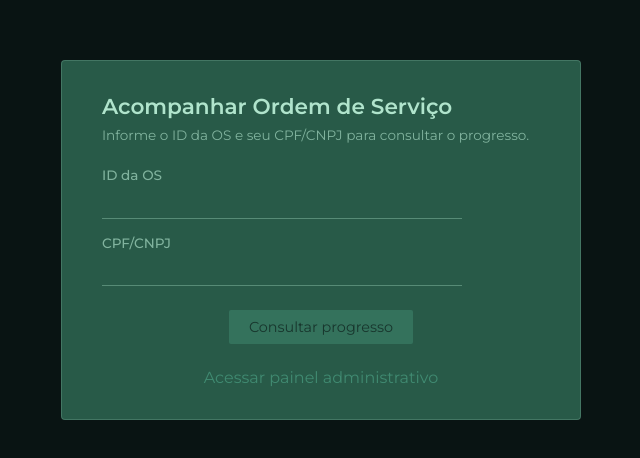
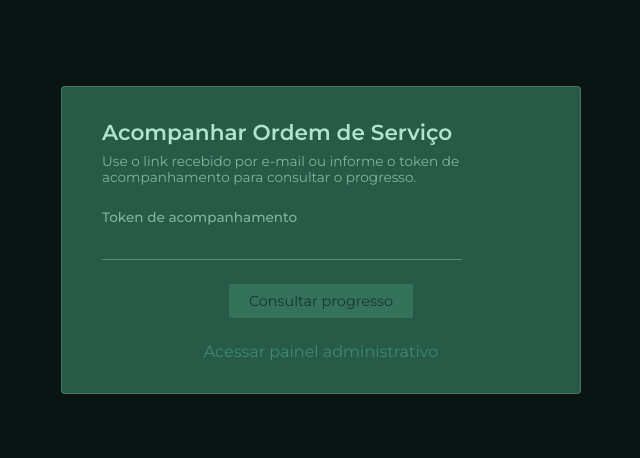
Before and after one commit to Software-Architecture-Group-7-FIAP/auto-shop-system, an Angular app in the folder frontend/: page /track-service-order in a window 1280 px wide. Shown: the part 160-618 px from the top of the page, without its empty margins (319-959 px from the left). Built offline with nearby package versions, Linux system fonts and the light colour scheme.

Commit message:
fix: use token-based service order tracking

```diff
--- a/frontend/src/app/component/service-order-tracking/service-order-tracking.component.html
+++ b/frontend/src/app/component/service-order-tracking/service-order-tracking.component.html
@@ -1,27 +1,17 @@
 <div class="tracking-page">
   <div class="tracking-card">
     <h1>Acompanhar Ordem de Serviço</h1>
-    <p>Informe o ID da OS e seu CPF/CNPJ para consultar o progresso.</p>
+    <p>Use o link recebido por e-mail ou informe o token de acompanhamento para consultar o progresso.</p>
 
     <form #trackingForm="ngForm" (ngSubmit)="track()">
       <div class="field-list">
         <div class="field-name">
-          <span>ID da OS</span>
-          <input
-            class="text-input big-input"
-            type="number"
-            name="serviceOrderId"
-            [(ngModel)]="serviceOrderId"
-            required
-          />
-        </div>
-        <div class="field-name">
-          <span>CPF/CNPJ</span>
+          <span>Token de acompanhamento</span>
           <input
             class="text-input big-input"
             type="text"
-            name="document"
-            [(ngModel)]="document"
+            name="token"
+            [(ngModel)]="token"
             required
           />
         </div>
--- a/frontend/src/app/component/service-order-tracking/service-order-tracking.component.ts
+++ b/frontend/src/app/component/service-order-tracking/service-order-tracking.component.ts
@@ -9,8 +9,7 @@ import { ServiceOrderService } from '../../service/service-order.service';
   styleUrls: ['./service-order-tracking.component.css'],
 })
 export class ServiceOrderTrackingComponent implements OnInit {
-  serviceOrderId = '';
-  document = '';
+  token = '';
   serviceOrder: ServiceOrderPublic | null = null;
   isLoading = false;
   message = '';
@@ -21,24 +20,24 @@ export class ServiceOrderTrackingComponent implements OnInit {
   ) {}
 
   ngOnInit(): void {
-    const id = this.route.snapshot.queryParamMap.get('serviceOrderId');
-    if (id) {
-      this.serviceOrderId = id;
+    const token = this.route.snapshot.queryParamMap.get('token');
+    if (token) {
+      this.token = token;
+      this.track();
     }
   }
 
   track(): void {
-    const id = Number(this.serviceOrderId);
-    const document = this.document.trim();
-    if (!Number.isInteger(id) || id <= 0 || !document) {
-      this.message = 'Informe ID da OS e CPF/CNPJ.';
+    const token = this.token.trim();
+    if (!token) {
+      this.message = 'Informe o token de acompanhamento.';
       this.serviceOrder = null;
       return;
     }
 
     this.isLoading = true;
     this.message = '';
-    this.serviceOrderService.trackPublic(id, document).subscribe({
+    this.serviceOrderService.trackPublic(token).subscribe({
       next: (serviceOrder) => {
         this.serviceOrder = serviceOrder;
       },
@@ -47,7 +46,7 @@ export class ServiceOrderTrackingComponent implements OnInit {
       },
       error: () => {
         this.serviceOrder = null;
-        this.message = 'OS não encontrada para este documento.';
+        this.message = 'Link de acompanhamento inválido.';
         this.isLoading = false;
       },
     });
--- a/frontend/src/app/service/service-order.service.ts
+++ b/frontend/src/app/service/service-order.service.ts
@@ -54,10 +54,9 @@ export class ServiceOrderService {
     return this.http.post<MessageResponse>(`${this.url}/${id}/send-email`, {}, this.httpOptions);
   }
 
-  trackPublic(id: number, document: string): Observable<ServiceOrderPublic> {
-    const encodedDocument = encodeURIComponent(document);
+  trackPublic(token: string): Observable<ServiceOrderPublic> {
     return this.http.get<ServiceOrderPublic>(
-      `api/v1/public/service-orders/${id}?document=${encodedDocument}`,
+      `api/v1/public/service-orders/track/${encodeURIComponent(token)}`,
       {
         context: new HttpContext().set(SKIP_GLOBAL_ERROR_ALERT, true),
       }
```
